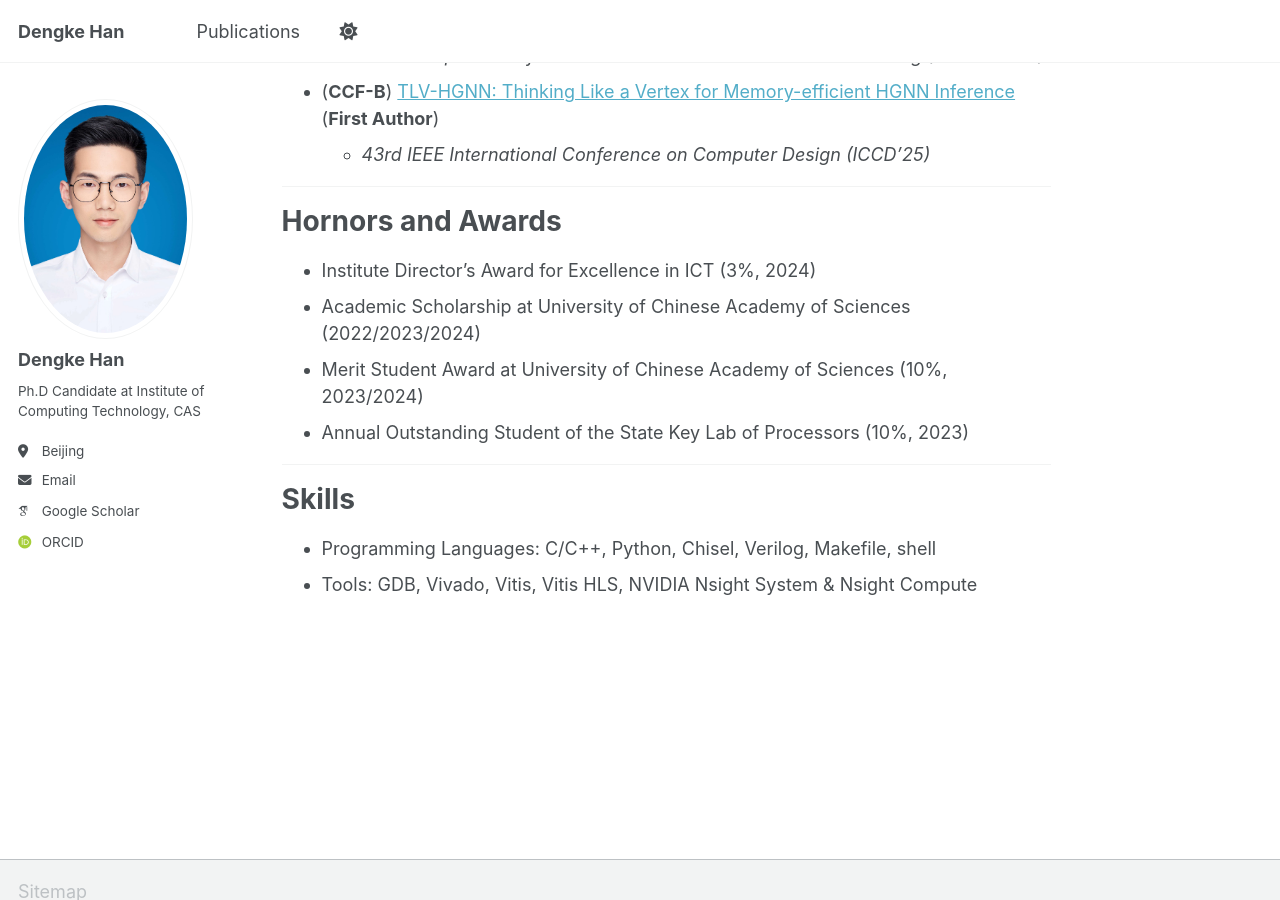
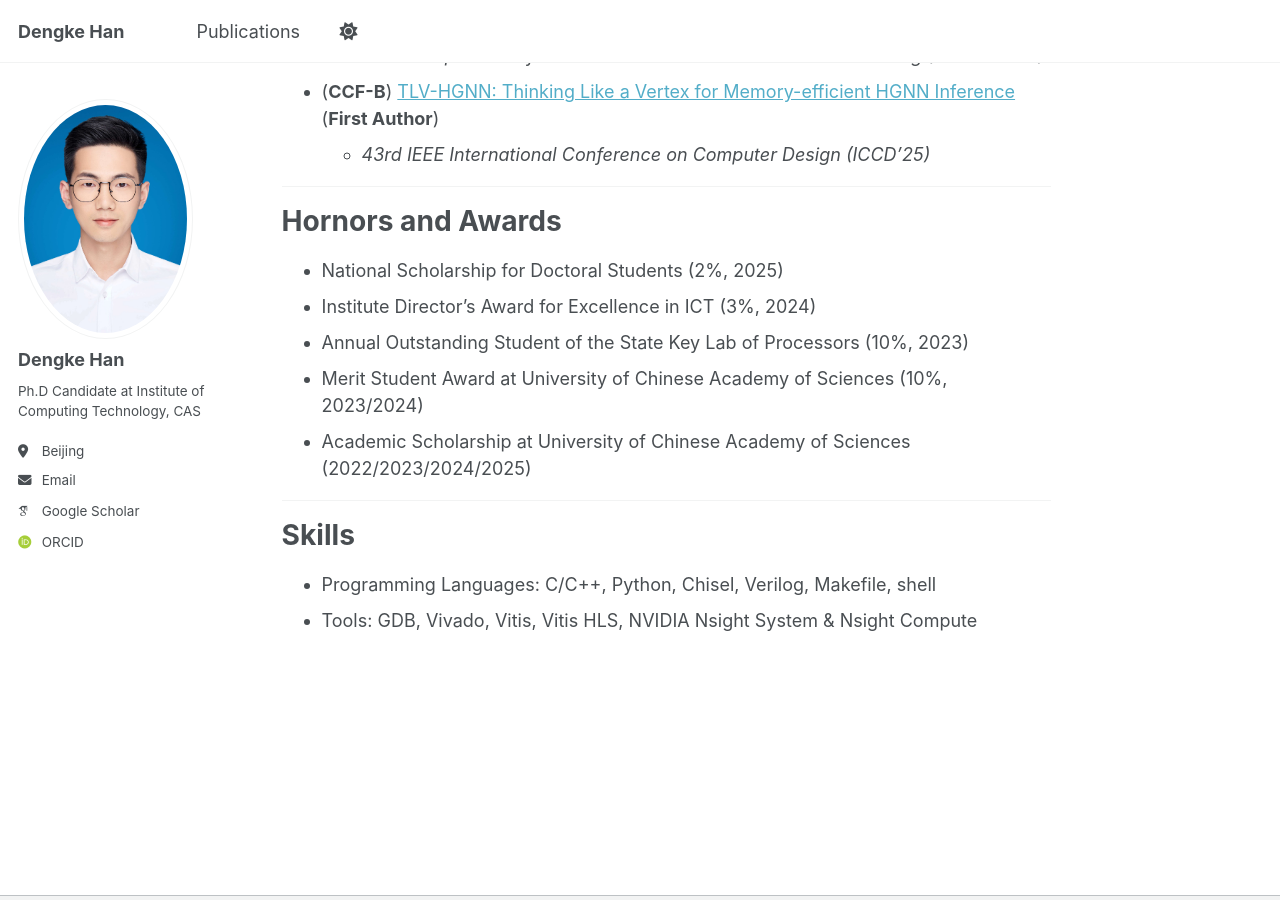
Before and after one commit to handengke/handengke.github.io, a Jekyll site: the page built from _pages/about.md, in a window 1280 px wide and 900 px high, scrolled down 759 px. Built offline with Jekyll 4.4.1, drawn with Linux system fonts in a browser that asks for light colours; some web fonts are replaced; a script that is not in the unit is left out.

Commit message:
Update about.md

```diff
--- a/_pages/about.md
+++ b/_pages/about.md
@@ -35,10 +35,11 @@ Main Publications
 
 Hornors and Awards
 =====
+- National Scholarship for Doctoral Students (2%, 2025)
 - Institute Director's Award for Excellence in ICT (3%, 2024)
-- Academic Scholarship at University of Chinese Academy of Sciences (2022/2023/2024)
+- Annual Outstanding Student of the State Key Lab of Processors (10%, 2023)
 - Merit Student Award at University of Chinese Academy of Sciences (10%, 2023/2024)
-- Annual Outstanding Student of the State Key Lab of Processors (10%, 2023)
+- Academic Scholarship at University of Chinese Academy of Sciences (2022/2023/2024/2025)
 
 -----
 
```
